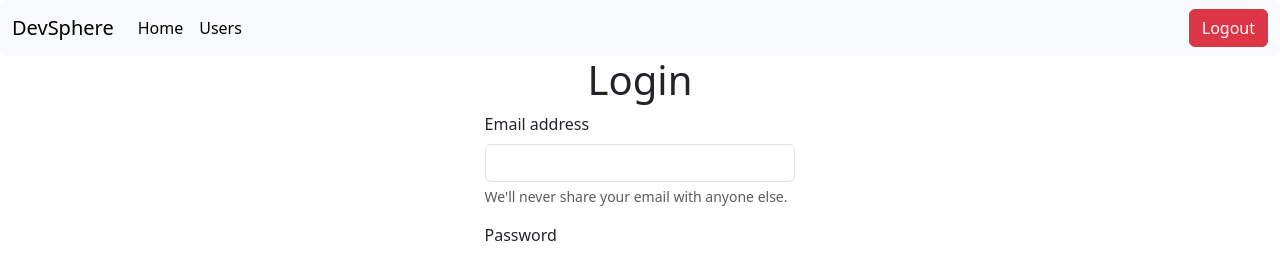
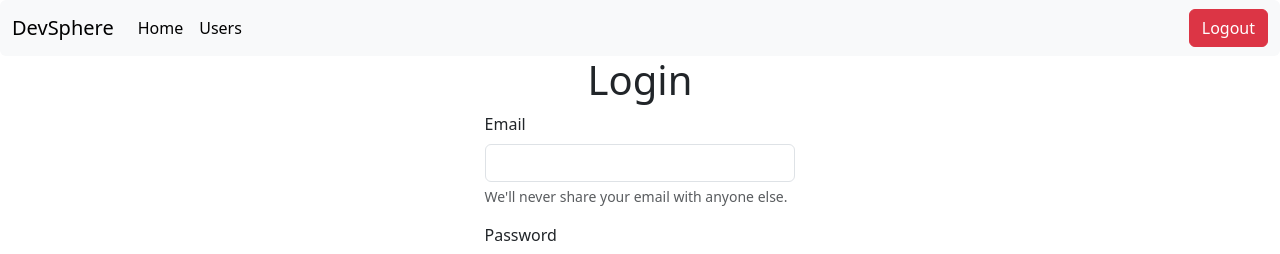
Before and after one commit to Maiconek/DevSphere, a React (Vite) app in the folder devsphere-frontend/: page /login in a window 1280 px wide. Shown: the top 254 px of the page. Built offline with nearby package versions, Linux system fonts and the light colour scheme.

Commit message:
added form field component

```diff
--- /dev/null
+++ b/devsphere-frontend/src/components/FormField.jsx
@@ -0,0 +1,22 @@
+import React from "react";
+
+const FormField = (props) => {
+
+    const capitalizeFieldName = (name) => {
+        return name.charAt(0).toUpperCase() + name.slice(1)
+    }
+
+    return (
+        <div className="mb-3">
+                <label htmlFor={props.name} className="form-label">{capitalizeFieldName(props.name)}</label>
+                <input type={props.type} className="form-control" id={props.name} name={props.name}/>
+                {props.type === "email" ?
+                    <div id="emailHelp" className="form-text">We'll never share your email with anyone else.</div>
+                    :
+                    <></>
+                }
+        </div>
+    )
+}
+
+export default FormField;
--- a/devsphere-frontend/src/pages/Login.jsx
+++ b/devsphere-frontend/src/pages/Login.jsx
@@ -1,6 +1,7 @@
 import React, {useState, useContext} from "react";
 import { AuthContext } from "../context/AuthContext";
 import { Link } from "react-router-dom";
+import FormField from "../components/FormField";
 
 const Login = () => {
 
@@ -10,16 +11,14 @@ const Login = () => {
         <div className="d-flex flex-column align-items-center">
             <h1>Login</h1>
                 <form onSubmit={loginUser}>
-                    <div className="mb-3">
-                        <label htmlFor="exampleInputEmail1" className="form-label">Email address</label>
-                        <input type="email" className="form-control" id="exampleInputEmail1" name="email" aria-describedby="emailHelp"/>
-                        <div id="emailHelp" className="form-text">We'll never share your email with anyone else.</div>
-                    </div>
-
-                    <div className="mb-3">
-                        <label htmlFor="exampleInputPassword1" className="form-label">Password</label>
-                        <input type="password" className="form-control" id="exampleInputPassword1" name="password"/>
-                    </div>
+                    <FormField
+                        name="email"
+                        type="email"
+                    />
+                    <FormField
+                        name="password"
+                        type="password"
+                    />
                     <button type="submit" className="btn btn-primary">Submit</button>
                     <Link to='/register'><p className="m-3">Don't have an account? Register here</p></Link>
             </form>
--- a/devsphere-frontend/src/pages/Register.jsx
+++ b/devsphere-frontend/src/pages/Register.jsx
@@ -1,6 +1,7 @@
 import React, {useState, useContext} from "react";
 import { AuthContext } from "../context/AuthContext";
 import { Link, useNavigate } from "react-router-dom";
+import FormField from "../components/FormField";
 
 const Register = () => {
 
@@ -11,7 +12,23 @@ const Register = () => {
         <div className="d-flex flex-column align-items-center">
             <h1>Register</h1>
             <form onSubmit={registerUser}>
-                <div className="mb-3">
+                <FormField
+                    name="firstname"
+                    type="text"
+                />
+                <FormField
+                    name="lastname"
+                    type="text"
+                />
+                <FormField
+                    name="password"
+                    type="password"
+                />
+                <FormField
+                    name="email"
+                    type="email"
+                />
+                {/* <div className="mb-3">
                     <label htmlFor="exampleInputFirstname1" className="form-label">Firstname</label>
                     <input type="text" className="form-control" id="exampleInputFirstname" name="firstname"/>
                 </div>
@@ -31,7 +48,8 @@ const Register = () => {
                     <label htmlFor="exampleInputEmail1" className="form-label">Email address</label>
                     <input type="email" className="form-control" id="exampleInputEmail1" name="email" aria-describedby="emailHelp"/>
                     <div id="emailHelp" className="form-text">We'll never share your email with anyone else.</div>
-                </div>
+                </div> */}
+
 
                 <button type="submit" className="btn btn-primary">Submit</button>
                 <Link to='/login'><p className="m-3">Have an account? Login here</p></Link>
--- a/devsphere-frontend/src/pages/UserPage.jsx
+++ b/devsphere-frontend/src/pages/UserPage.jsx
@@ -75,7 +75,6 @@ const UserPage = () => {
                         <button type="button" className="btn btn-primary me-2">Edit</button>
                     </Link>
 
-
                     <h2>Your projects:</h2>
                     <Table
                         projects={userProjects}
```
